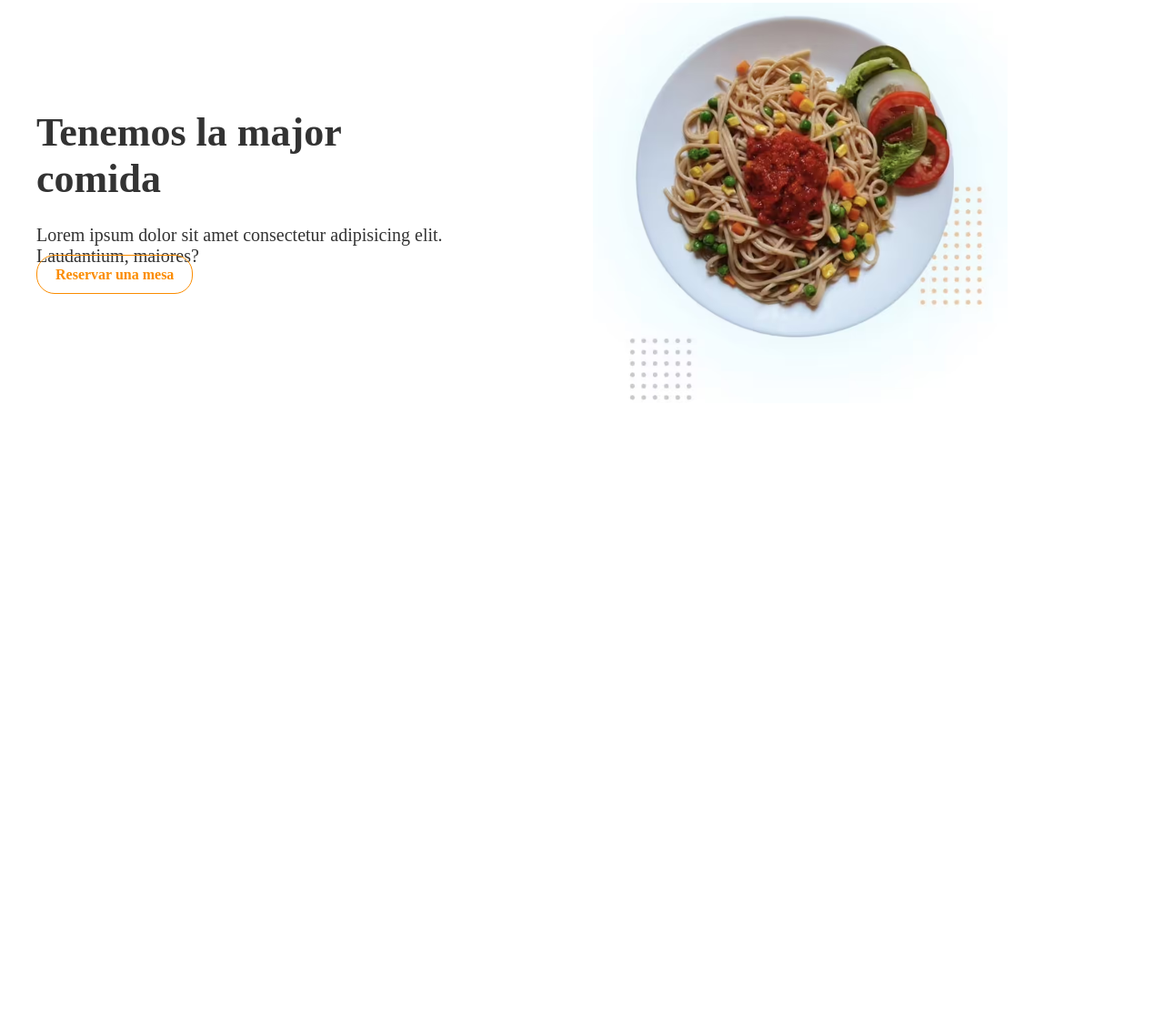
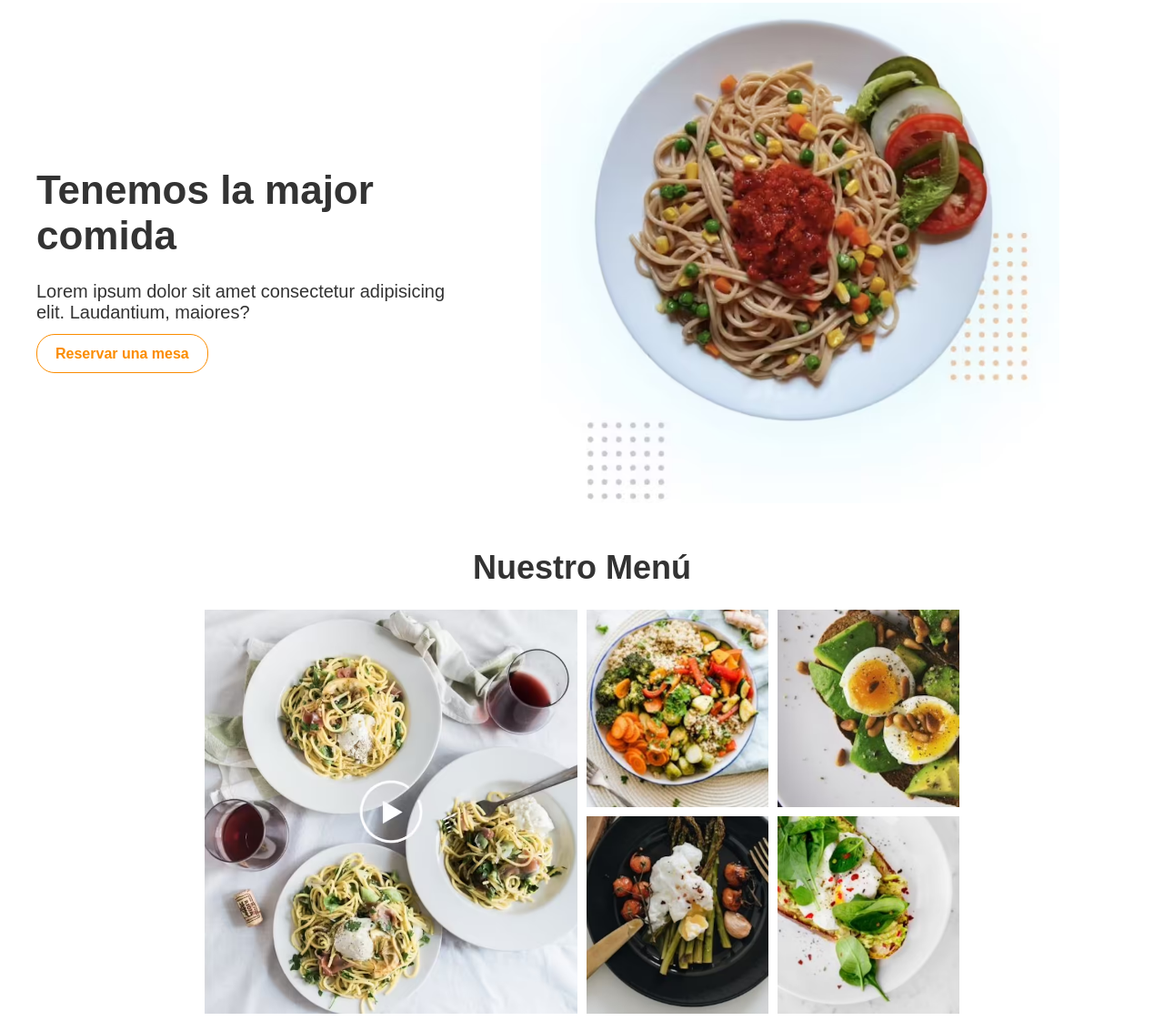
Before and after one commit to ElielM9/Web-Comida, a website: page src/views/index.html in a window 1280 px wide. Shown: the part 5-1127 px from the top of the page at 91% size. Before the commit the page ends 800 px from the top, so only its background shows below. Drawn offline with Linux system fonts and the light colour scheme; files that its build step writes are made by us from their sources; files whose address does not match are found by name.

Commit message:
Sección de menú terminada

```diff
--- a/src/styles/styles.css
+++ b/src/styles/styles.css
@@ -19,6 +19,7 @@ html {
 
 body {
   font-size: 1.6rem;
+  font-family: sans-serif;
 }
 
 /* GLOBALES */
@@ -67,12 +68,12 @@ img {
 
 .hero {
   display: grid;
-  grid-auto-rows: 30rem;
+  grid-auto-rows: 35rem;
 }
 @media (min-width: 768px) {
   .hero {
     grid-template-columns: 2fr 3fr;
-    grid-auto-rows: 40rem;
+    grid-auto-rows: 55rem;
   }
 }
 
@@ -94,7 +95,7 @@ img {
 
 .hero__parrafo {
   color: var(--oscuro);
-  margin-bottom: calc(var(--separacion) / 2) 0;
+  margin-bottom: calc(var(--separacion) / 2);
 }
 
 .hero__btn {
@@ -108,6 +109,7 @@ img {
 
 @media (hover: hover) {
   .hero__btn:hover {
+    cursor: pointer;
     background-color: var(--anaranjado);
     color: var(--blanco);
   }
@@ -115,7 +117,40 @@ img {
 
 .hero__img {
   width: 100%;
-  height: 44rem;
+  height: 100%;
   object-fit: contain;
   object-position: top;
 }
+
+.menu {
+  margin-top: 5rem;
+}
+
+.menu__titulo {
+  color: var(--oscuro);
+  text-align: center;
+}
+
+.menu__grid {
+  display: grid;
+  justify-content: center;
+  grid-template-columns: repeat(2, minmax(15rem, 20rem));
+  grid-auto-rows: 1fr;
+  gap: 1rem;
+}
+
+@media (min-width: 768px) {
+  .menu__grid {
+    grid-template-columns: repeat(4, minmax(15rem, 20rem));
+  }
+}
+.menu__item--big{
+    grid-column: 1/3;
+    grid-row: 1 / 3;
+}
+
+.menu__img {
+  width: 100%;
+  height: 100%;
+  object-fit: cover;
+}
--- a/src/views/index.html
+++ b/src/views/index.html
@@ -32,8 +32,72 @@
         </picture>
       </div>
     </header>
-    <main>
-
+    <main class="main main__contenedor">
+      <section class="menu">
+        <h2 class="menu__titulo">Nuestro Menú</h2>
+        <div class="menu__grid">
+          <picture class="menu__item menu__item--big">
+            <source srcset="./assets/img/video.avif" type="image/avif" />
+            <source srcset="./assets/img/video.webp" type="image/webp" />
+            <img
+              class="menu__img"
+              loading="lazy"
+              width="500"
+              height="300"
+              src="./assets/img/video.png"
+              alt="Mesa con pasta"
+            />
+          </picture>
+          <picture class="menu__item">
+            <source srcset="./assets/img/dish1.avif" type="image/avif" />
+            <source srcset="./assets/img/dish1.webp" type="image/webp" />
+            <img
+              class="menu__img"
+              loading="lazy"
+              width="500"
+              height="300"
+              src="./assets/img/dish1.png"
+              alt="Tazón de Vegetales"
+            />
+          </picture>
+          <picture class="menu__item">
+            <source srcset="./assets/img/dish2.avif" type="image/avif" />
+            <source srcset="./assets/img/dish2.webp" type="image/webp" />
+            <img
+              class="menu__img"
+              loading="lazy"
+              width="500"
+              height="300"
+              src="./assets/img/dish2.png"
+              alt=""
+            />
+          </picture class="menu__item">
+          <picture>
+            <source srcset="./assets/img/dish3.avif" type="image/avif" />
+            <source srcset="./assets/img/dish3.webp" type="image/webp" />
+            <img
+              class="menu__img"
+              loading="lazy"
+              width="500"
+              height="300"
+              src="./assets/img/dish3.png"
+              alt=""
+            />
+          </picture>
+          <picture class="menu__item">
+            <source srcset="./assets/img/dish4.avif" type="image/avif" />
+            <source srcset="./assets/img/dish4.webp" type="image/webp" />
+            <img
+              class="menu__img"
+              loading="lazy"
+              width="500"
+              height="300"
+              src="./assets/img/dish4.png"
+              alt=""
+            />
+          </picture>
+        </div>
+      </section>
     </main>
   </body>
 </html>
```
Also changed, not shown: public/index.html (+1 -1 lines), public/styles/styles.css (+1 -1 lines), 2 other files.
